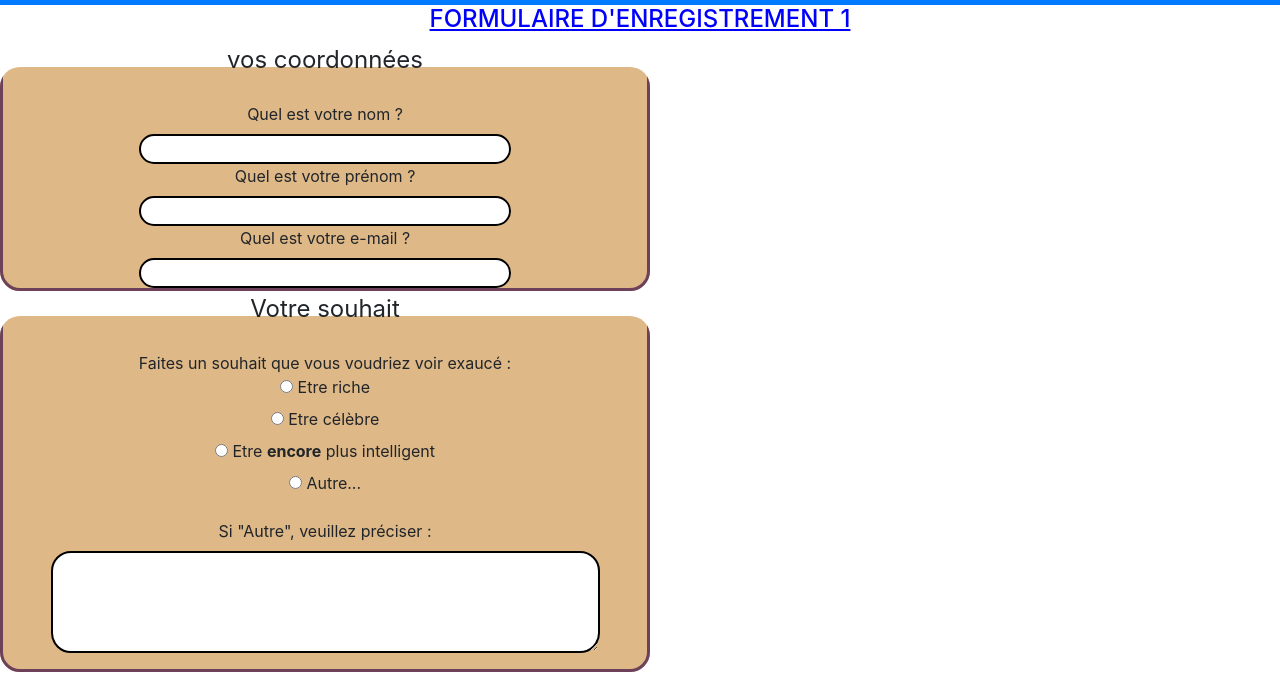
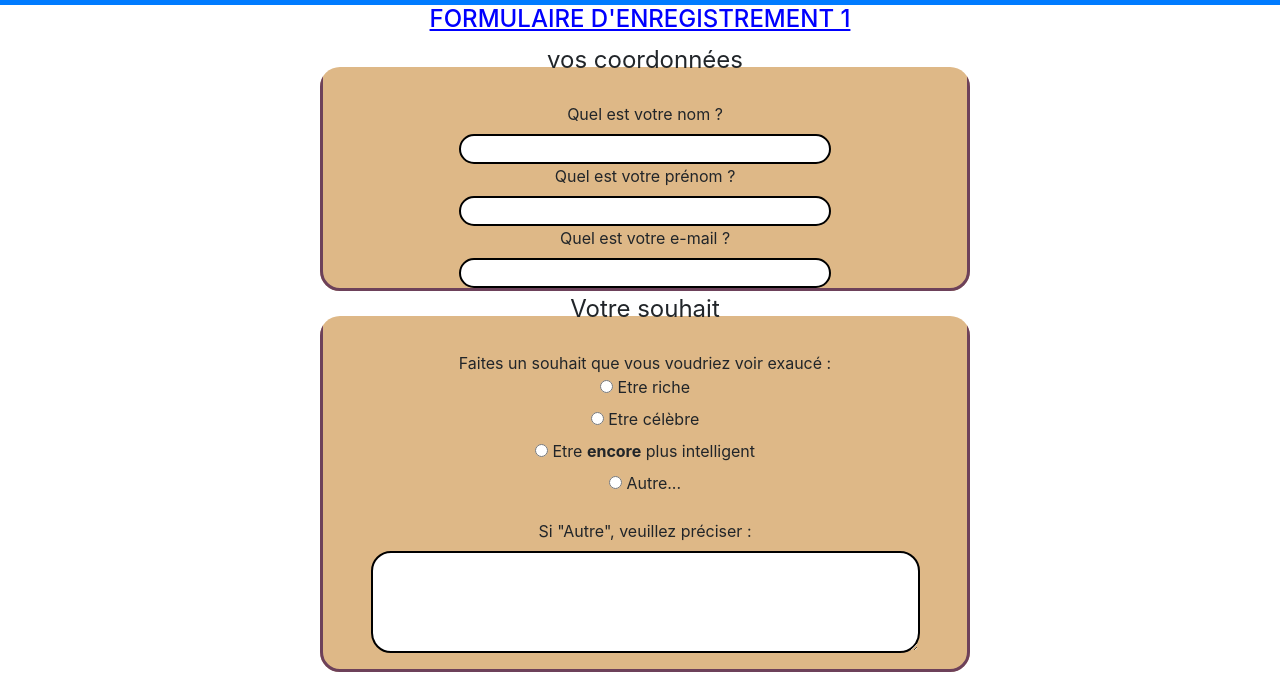
Before and after one commit to fbici/explorateur, a plain HTML site: page formulaire1.html in a window 1280 px wide. Shown: the part 121-809 px from the top of the page. Drawn offline with nearby package versions, Linux system fonts and the light colour scheme.

Commit message:
Update formulaire1.html

```diff
--- a/formulaire1.html
+++ b/formulaire1.html
@@ -71,7 +71,7 @@
 <style type="text/css">
 h4{color:blue;text-decoration:underline;}
 fieldset{
-    padding-right:100px;
+    margin-left:25%;
     width: 650px;
     text-align: center;
     margin-top: 0px;
```
